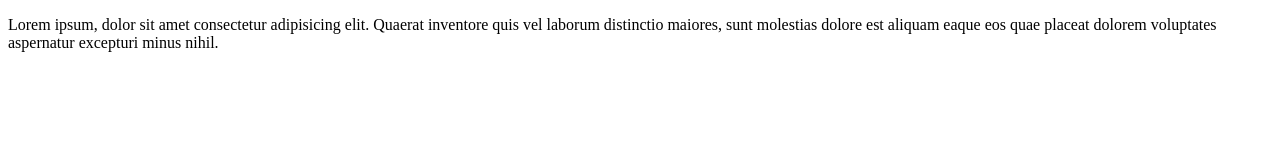
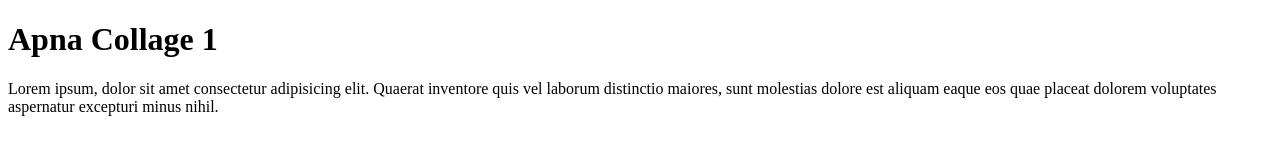
Before and after one commit to yakshijakhmola/apna-collage-1, a plain HTML site: page index.html in a window 1280 px wide. Drawn offline with Linux system fonts and the light colour scheme.

Commit message:
this is a copy of feature1

```diff
--- a/index.html
+++ b/index.html
@@ -7,6 +7,7 @@
     <title>Apna Collage-1</title>
 </head>
 <body>
+    <h1>Apna Collage 1</h1>
     <p>Lorem ipsum, dolor sit amet consectetur adipisicing elit. Quaerat inventore quis vel laborum distinctio maiores, sunt molestias dolore est aliquam eaque eos quae placeat dolorem voluptates aspernatur excepturi minus nihil.</p>
 </body>
 </html>
```
Also changed, not shown: 1 other file.
